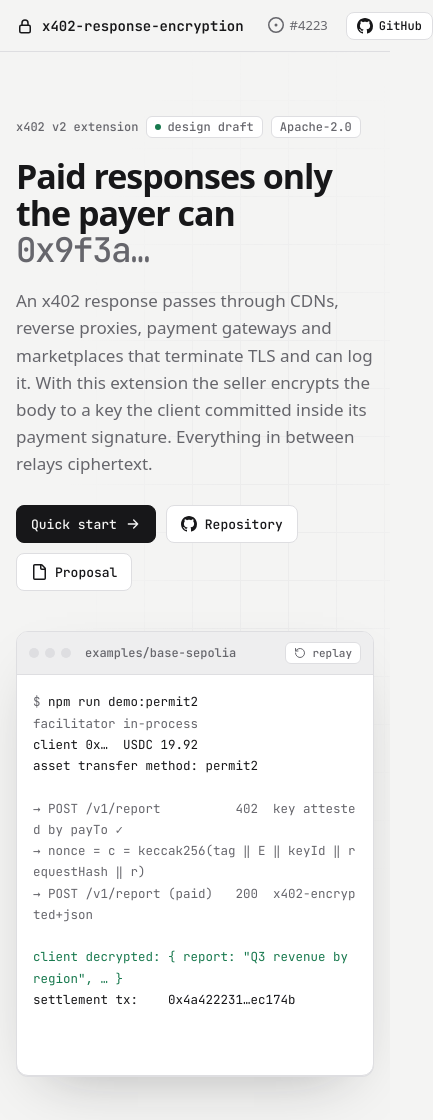
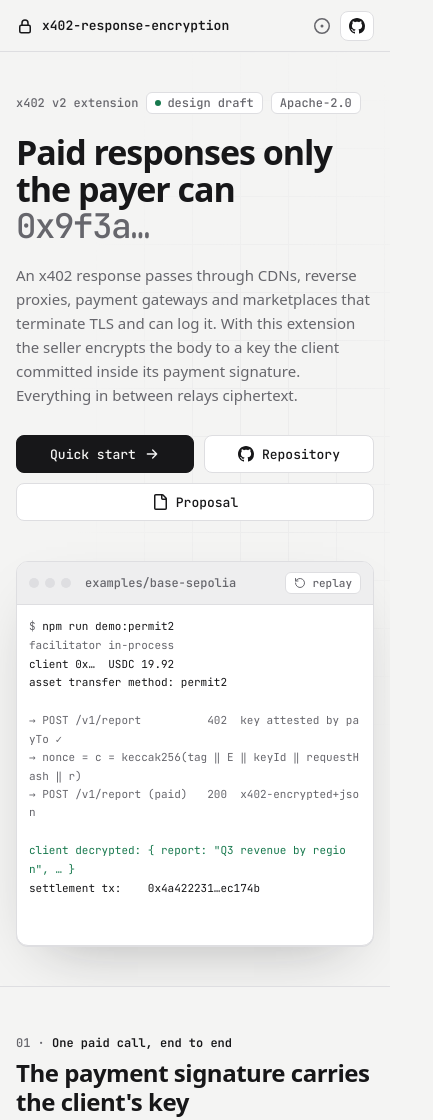
Before and after one commit to code0xff/x402-response-encryption, a website: page site/index.html in a window 390 px wide. Shown: the top 1120 px of the page, 433 px wide, since content can reach past the window. Drawn offline with Linux system fonts and the light colour scheme; a web font is replaced by a local one.

Commit message:
docs: make the landing page responsive on phones
Co-Authored-By: Claude Opus 5.5 <noreply@anthropic.com>

```diff
--- a/site/index.html
+++ b/site/index.html
@@ -228,6 +228,28 @@ footer a { color: var(--muted); text-decoration: none; display: inline-flex; ali
 footer a:hover { color: var(--text); }
 footer .fl { display: flex; gap: 16px; flex-wrap: wrap; align-items: center; }
 
+
+/* mobile */
+html, body { overflow-x: clip; }
+.lab > *, .two > *, .steps > *, .wrap > * { min-width: 0; }
+@media (max-width: 600px) {
+  section { padding: 48px 0; }
+  .hero { padding: 40px 0; }
+  .lead { font-size: 15px; }
+  .sub { margin-bottom: 24px; }
+  .term-body { height: 340px; font-size: 11px; padding: 12px; }
+  .log-body, .lab-out pre { font-size: 11px; padding: 12px; }
+  .code pre { font-size: 11.5px; }
+  .term-bar .path { overflow: hidden; text-overflow: ellipsis; white-space: nowrap; min-width: 0; }
+  .cta .btn { flex: 1 1 auto; justify-content: center; }
+  nav.links { gap: 10px; }
+  table { font-size: 13px; }
+  .brand { font-size: 13px; }
+  header.top .wrap { gap: 12px; }
+  nav.links a.gh .t, nav.links a.iss .t { display: none; }
+  nav.links a.gh { padding: 6px 8px; }
+  th, td { padding: 8px 10px; }
+}
 @media (prefers-reduced-motion: reduce) {
   .reveal { opacity: 1 !important; transform: none !important; }
   .caret, .sq .play, .ln, .tag .live, .step .bar { animation: none !important; }
@@ -254,8 +276,8 @@ footer .fl { display: flex; gap: 16px; flex-wrap: wrap; align-items: center; }
       <a class="opt" href="#lab">Try an attack</a>
       <a class="opt" href="#profiles">Schemes</a>
       <a class="opt" href="#quickstart">Quick start</a>
-      <a href="https://github.com/x402-foundation/x402/issues/4223" aria-label="Proposal issue #4223"><svg class="i"><use href="#i-issue"/></svg>#4223</a>
-      <a class="gh" href="https://github.com/code0xff/x402-response-encryption" aria-label="GitHub repository"><svg class="i"><use href="#i-github"/></svg>GitHub</a>
+      <a class="iss" href="https://github.com/x402-foundation/x402/issues/4223" aria-label="Proposal issue #4223"><svg class="i"><use href="#i-issue"/></svg><span class="t">#4223</span></a>
+      <a class="gh" href="https://github.com/code0xff/x402-response-encryption" aria-label="GitHub repository"><svg class="i"><use href="#i-github"/></svg><span class="t">GitHub</span></a>
     </nav>
   </div>
 </header>
```
